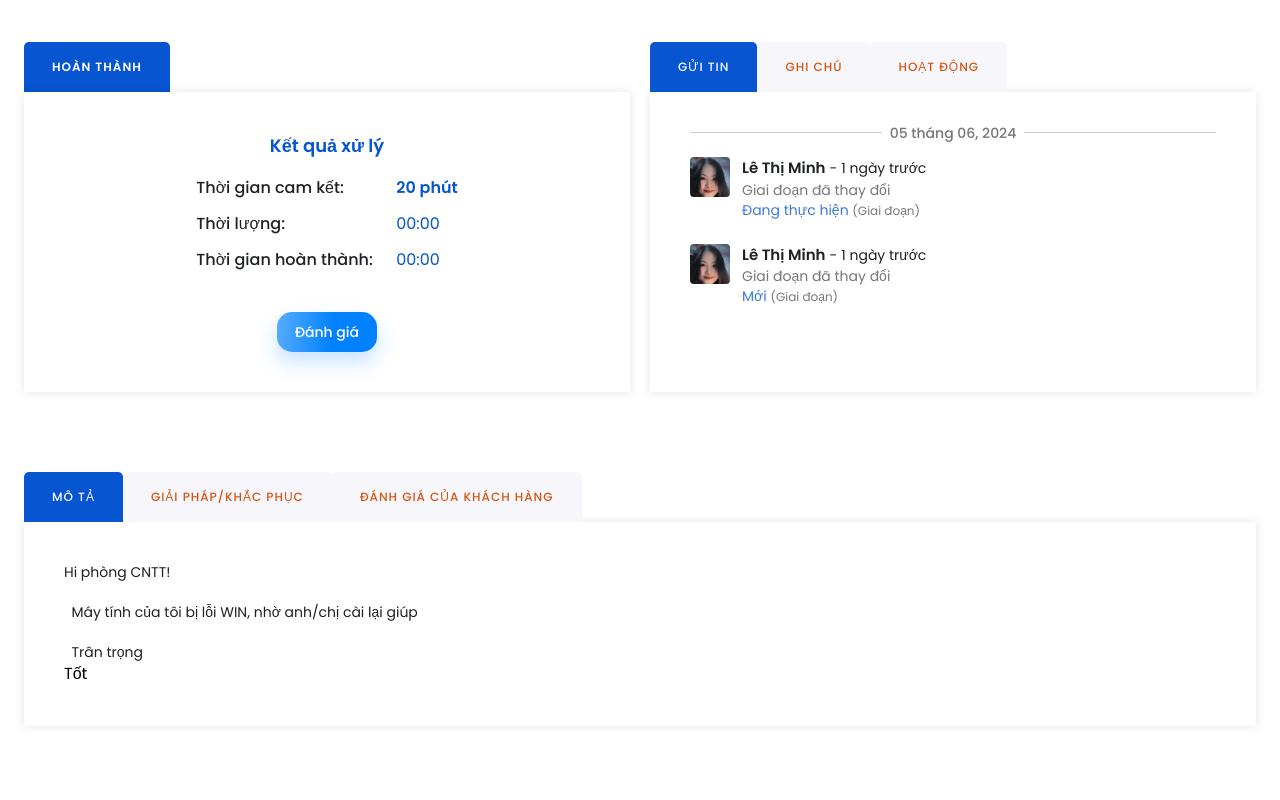
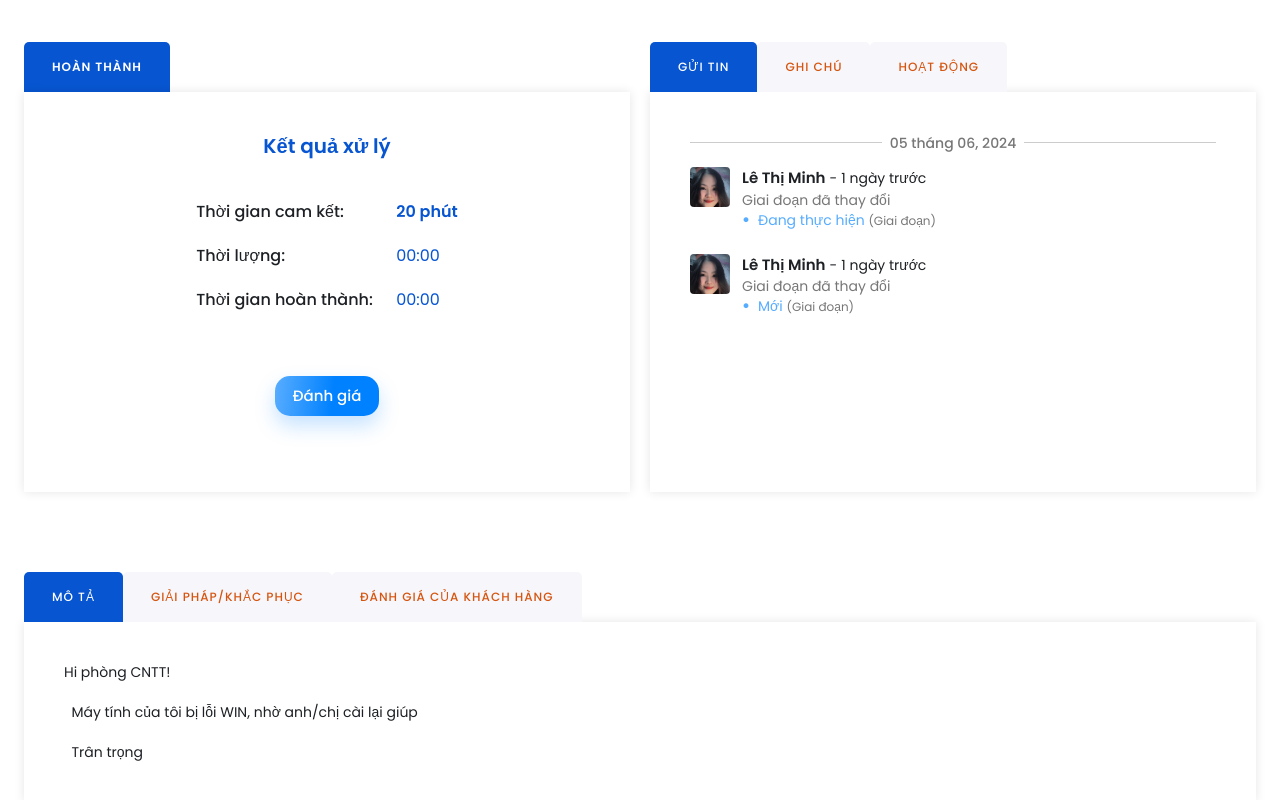
Before and after one commit to ntcom/trh_landingpage, a Next.js app: page /create-requirement/process in a window 1280 px wide. Shown: the part 949-1749 px from the top of the page. Built offline with nearby package versions, Linux system fonts and the light colour scheme.

Commit message:
Update 03:11 - 06/06

```diff
--- a/app/(views)/create-requirement/process/page.tsx
+++ b/app/(views)/create-requirement/process/page.tsx
@@ -102,10 +102,10 @@ export default function Process() {
                 </p>
               </div>
               <div className="w-full flex-grow flex flex-col items-center p-10 shadow-[0_0_10px_0_rgba(0,0,0,0.1)]">
-                <p className="font-poppins text-lg text-[#0755d1] font-semibold">
+                <p className="font-poppins text-xl text-[#0755d1] font-semibold">
                   Kết quả xử lý
                 </p>
-                <ul className="flex flex-col gap-3 mt-4">
+                <ul className="flex flex-col gap-5 mt-10">
                   <li className="flex items-center">
                     <p className="w-[200px] font-poppins text-base text-[#1d2024] font-medium">
                       Thời gian cam kết:
@@ -129,7 +129,7 @@ export default function Process() {
                 </ul>
                 <button
                   onClick={() => setOpenModal(true)}
-                  className="mt-10 btn-common btn-send"
+                  className="mt-16 btn-common btn-send !text-[15px]"
                 >
                   Đánh giá
                 </button>
@@ -157,7 +157,7 @@ export default function Process() {
                       );
                     })}
                   </ul>
-                  <div className="h-[300px] bg-[#fff] p-10 shadow-[0_0_10px_0_rgba(0,0,0,0.1)] overflow-auto">
+                  <div className="h-[400px] bg-[#fff] p-10 shadow-[0_0_10px_0_rgba(0,0,0,0.1)] overflow-auto">
                     {/* {questionsList2[tabActive2 - 1].contents.map((item) => {
                         return (
                             <div key={item.id}>
@@ -166,7 +166,7 @@ export default function Process() {
                         )
                     })} */}
                     <div>
-                      <div className="w-full h-[1px] bg-[#ccc] relative flex items-center justify-center">
+                      <div className="w-full h-[1px] my-[10px] bg-[#ccc] relative flex items-center justify-center">
                         <p className="absolute text-sm text-[#777] font-medium px-2 bg-[#fff]">
                           05 tháng 06, 2024
                         </p>
@@ -193,7 +193,10 @@ export default function Process() {
                               Giai đoạn đã thay đổi
                             </p>
                             <div>
-                              <p className="font-poppins text-sm text-[#0754d1c9]">
+                              <p className="font-poppins text-sm text-[#1e90ffbf]">
+                                <span className="text-base font-bold leading-5">
+                                  •&ensp;
+                                </span>
                                 Đang thực hiện{" "}
                                 <span className="text-[#777] text-xs">
                                   (Giai đoạn)
@@ -222,7 +225,10 @@ export default function Process() {
                               Giai đoạn đã thay đổi
                             </p>
                             <div>
-                              <p className="font-poppins text-sm text-[#0754d1c9]">
+                              <p className="font-poppins text-sm text-[#1e90ffbf]">
+                                <span className="text-base font-bold leading-5">
+                                  •&ensp;
+                                </span>
                                 Mới{" "}
                                 <span className="text-[#777] text-xs">
                                   (Giai đoạn)
@@ -253,7 +259,7 @@ export default function Process() {
                           tabActive === tab.id
                             ? "bg-[#0755d1] text-[#fff] hover:opacity-90"
                             : "bg-[#f7f6fb] text-[#d5550f] hover:text-[#0755d1]"
-                        } w-full md:w-auto p-[15px_28px] rounded-[5px_5px_0_0] text-xs font-medium leading-5 tracking-[1px] uppercase`}
+                        } w-full md:w-auto p-[15px_28px] rounded-[5px_5px_0_0] font-poppins text-xs font-medium leading-5 tracking-[1px] uppercase`}
                       >
                         {tab.tag}
                       </button>
@@ -262,34 +268,19 @@ export default function Process() {
                 })}
               </ul>
               <div className="bg-[#fff] p-10 shadow-[0_0_10px_0_rgba(0,0,0,0.1)]">
-                <pre className="font-poppins text-sm text-[#1d2024]">
-                  {questionsList[tabActive - 1].content}
-                </pre>
-                {questionsList[2] && (
+                {tabActive === 3 ? (
                   <div>
                     <p>Tốt</p>
                   </div>
+                ) : (
+                  <pre className="font-poppins text-sm text-[#1d2024]">
+                    {questionsList[tabActive - 1].content}
+                  </pre>
                 )}
               </div>
             </div>
           </div>
-
-          {/* <div className="flex justify-center gap-4 mt-[50px]">
-            <a href="/create-requirement/process" className="btn-common btn-send">
-              <Image src={send} alt="" />
-              Gửi đi
-            </a>
-            <button className="btn-common btn-success btn-refresh">
-              <Image src={refresh} alt="" />
-              Làm mới
-            </button>
-            <button className="btn-common btn-danger btn-cancel">
-              <Image src={cancel} alt="" />
-              Hủy bỏ
-            </button>
-          </div> */}
         </div>
-        {/* </div> */}
       </div>
     </div>
   );
--- a/app/components/EvaluateModal/EvaluateModal.tsx
+++ b/app/components/EvaluateModal/EvaluateModal.tsx
@@ -57,7 +57,7 @@ export default function EvaluateModal({ openModal, setOpenModal }: any) {
             <Image
               src={comment}
               alt=""
-              className="absolute top-5 left-[28px] max-w-[16px] max-h-[16px]"
+              className="absolute top-5 left-[24px] max-w-[16px] max-h-[16px]"
             />
             <textarea
               name=""
--- a/app/components/Teams/Teams.tsx
+++ b/app/components/Teams/Teams.tsx
@@ -84,7 +84,7 @@ export default function Teams() {
               key={mem.id}
               className="bg-[#fff] rounded-[5px] relative overflow-hidden"
             >
-              <div className="relative h-[370px] max-h-[370px] cursor-pointer overflow-hidden [&>span]:hover:bg-[rgba(33,131,146,0.5)]">
+              <div className="relative h-[370px] max-h-[370px] cursor-pointer overflow-hidden [&>span]:hover:bg-[rgba(7,85,209,.4)]">
                 <Image
                   src={mem.image}
                   alt=""
@@ -100,13 +100,7 @@ export default function Teams() {
                   {mem.name}
                 </a>
                 <p
-                  className={`text-xs ${
-                    index + 1 === teamList.length - 2 ||
-                    index + 1 === teamList.length - 1 ||
-                    index + 1 === teamList.length
-                      ? "text-[#3197d4]"
-                      : "text-[#d5550f]"
-                  } font-medium leading-5 tracking-[2.4px] text-center uppercase`}
+                  className={`text-xs text-[#3197d4] font-medium leading-5 tracking-[2.4px] text-center uppercase`}
                 >
                   {mem.position}
                 </p>
--- a/app/styles/globals.css
+++ b/app/styles/globals.css
@@ -74,6 +74,8 @@ body {
 }
 .btn-send {
   background: linear-gradient(276deg, #0081FF 44.33%, rgba(30, 144, 255, 0.75) 98.56%);
+  /* background: linear-gradient(90deg, #0062FF 0%, rgb(0, 129, 255, .7) 100%); */
+  /* background: linear-gradient(90deg, #0062FF 0%, #65D1FF 100%); */
   box-shadow: 0px 10px 20px 0px rgba(30, 144, 255, 0.25);
 }
 .btn-send:hover {
```
